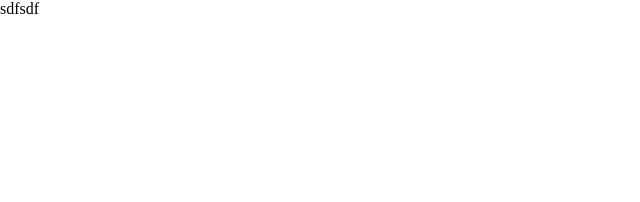
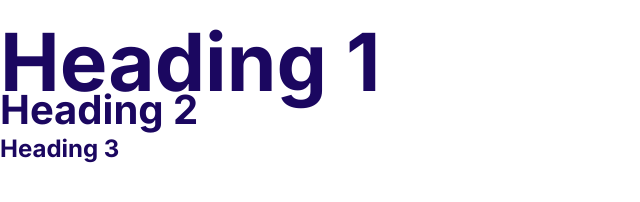
Before and after one commit to Amnok/hostify, a plain HTML site: page index.html in a window 1280 px wide. Shown: the whole page, without its empty margins (0-640 px from the left). Drawn offline with Linux system fonts and the light colour scheme.

Commit message:
define typography

```diff
--- a/css/styles.css
+++ b/css/styles.css
@@ -3,5 +3,45 @@
     --color-secondary: #00d9ff;
     --color-accent: #ff3400;
     --color-headings: #1b0760;
-    --color-bosy: #918ca4;
+    --color-body: #918ca4;
 }
+html {
+    font-size: 62.5%;
+}
+body {
+    font-family: Inter, Arial, Helvitica;
+    color: var(--color-body);
+    font-size: 2.4rem;
+    line-height: 1.5rem;
+}
+h1, h2, h3 {
+    color: var(--color-headings);
+    margin-bottom: 1rem;
+}
+h1 {
+    font-size: 7rem;
+}
+h2 {
+    font-size: 4rem;
+}
+h3 {
+    font-size: 3rem;
+}
+p{
+    margin-top: 0px;
+}
+
+@media screen and (min-width: 1024px) {
+    body {
+        font-size: 1.8rem;
+    }
+    h1 {
+        font-size: 8rem;
+    }
+    h2 {
+        font-size: 4rem;
+    }
+    h3 {
+        font-size: 2.4rem;
+    }
+}
--- a/index.html
+++ b/index.html
@@ -6,12 +6,16 @@
     <meta http-equiv="X-UA-Compatible" content="IE=edge">
     <meta name="viewport" content="width=device-width, initial-scale=1.0">
     <title>Document</title>
+    <link rel="preconnect" href="https://fonts.gstatic.com">
+    <link href="https://fonts.googleapis.com/css2?family=Inter:wght@400;700&display=swap" rel="stylesheet">
     <link rel="stylesheet" href="css/normalize.css">
     <link rel="stylesheet" href="css/styles.css">
 </head>
 
 <body>
-sdfsdf
+    <h1>Heading 1</h1>
+    <h2>Heading 2</h2>
+    <h3>Heading 3</h3>
 </body>
 
 </html>
```
